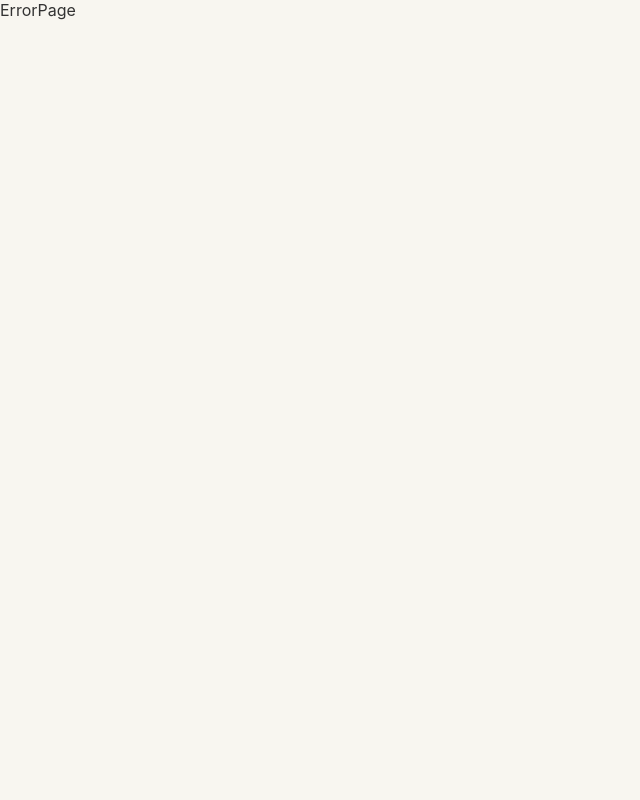
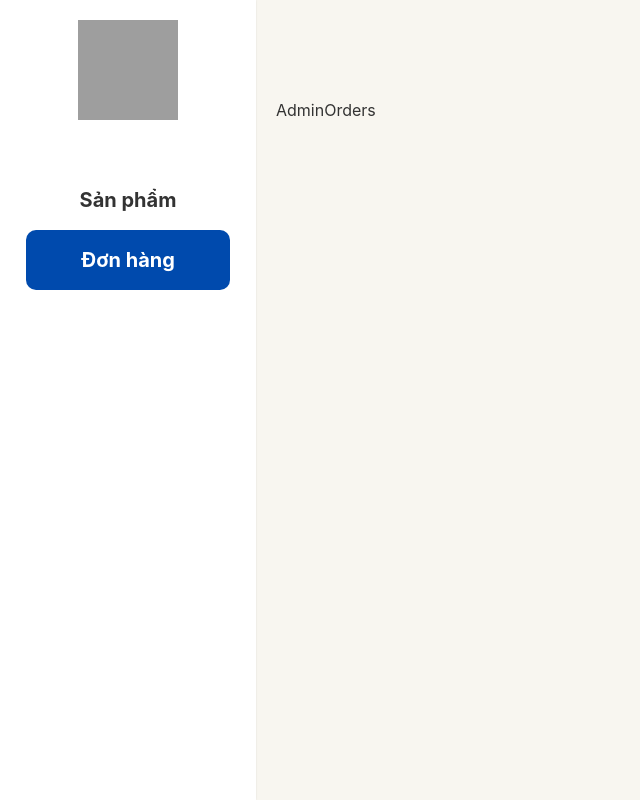
Before and after one commit to ntritin62/reactjs-bookstore, a React (Create React App) app in the folder frontend/: page /admin/orders in a window 1280 px wide. Before the commit this address had no page. Shown: the whole page, without its empty margins (0-640 px from the left). Built offline with nearby package versions, Linux system fonts and the light colour scheme; grey boxes are pictures that could not be loaded.

Commit message:
Add Admin  SideBar

```diff
--- a/frontend/src/constants/routes.js
+++ b/frontend/src/constants/routes.js
@@ -3,4 +3,5 @@ export const LOGIN = '/login';
 export const SIGNUP = '/sign-up';
 export const CHECKOUT = '/check-out';
 export const LASTSTEPCHECKOUT = '/last-step-checkout';
-export const ORDERS = 'orders';
+export const ORDERS = '/orders';
+export const ADMIN = '/admin';
--- /dev/null
+++ b/frontend/src/pages/Admin/AdminLayout.js
@@ -0,0 +1,21 @@
+import React from 'react';
+import { Outlet } from 'react-router-dom';
+import SideBar from './components/SideBar';
+import { styled } from 'styled-components';
+const AdminLayout = () => {
+  return (
+    <Container>
+      <SideBar />
+      <Outlet />
+    </Container>
+  );
+};
+
+export default AdminLayout;
+
+const Container = styled.div`
+  display: grid;
+  grid-template-areas: 'sidebar main';
+  width: 100%;
+  grid-template-columns: 1fr 4fr;
+`;
--- /dev/null
+++ b/frontend/src/pages/Admin/AdminOrders.js
@@ -0,0 +1,13 @@
+import React from 'react';
+import { styled } from 'styled-components';
+
+const AdminOrders = () => {
+  return <Container>AdminOrders</Container>;
+};
+
+export default AdminOrders;
+
+const Container = styled.div`
+  grid-area: main;
+  padding: 100px 20px;
+`;
--- /dev/null
+++ b/frontend/src/pages/Admin/AdminProducts.js
@@ -0,0 +1,13 @@
+import React from 'react';
+import { styled } from 'styled-components';
+
+const AdminProducts = () => {
+  return <Container>AdminProducts</Container>;
+};
+
+export default AdminProducts;
+
+const Container = styled.div`
+  grid-area: main;
+  padding: 100px 20px;
+`;
--- /dev/null
+++ b/frontend/src/pages/Admin/components/SideBar.js
@@ -0,0 +1,61 @@
+import React from 'react';
+import { NavLink } from 'react-router-dom';
+import { styled } from 'styled-components';
+
+const SideBar = () => {
+  return (
+    <Container>
+      <img src="./images/logo.svg" alt="" />
+      <NavLink
+        to="/admin/products"
+        className={({ isActive }) => (isActive ? 'active' : '')}
+      >
+        Sản phẩm
+      </NavLink>
+      <NavLink
+        to="/admin/orders"
+        className={({ isActive }) => (isActive ? 'active' : '')}
+      >
+        Đơn hàng
+      </NavLink>
+    </Container>
+  );
+};
+
+export default SideBar;
+
+const Container = styled.div`
+  grid-area: sidebar;
+  width: 100%;
+  display: flex;
+  flex-direction: column;
+  align-items: center;
+  background-color: #fff;
+  height: 100vh;
+  padding: 20px 0;
+  box-shadow: 0 0 2px rgba(0, 0, 0, 0.1);
+  img {
+    width: 100px;
+    height: 100px;
+    margin-bottom: 50px;
+  }
+  a {
+    display: block;
+    width: 80%;
+    height: 40px;
+    font-size: 20px;
+    font-weight: 700;
+    text-align: center;
+    border-radius: 10px;
+    padding: 30px;
+    display: flex;
+    align-items: center;
+    justify-content: center;
+    color: #333333;
+    transition: all 200ms ease-in;
+  }
+  .active {
+    background-color: #004aad;
+    color: #fff;
+  }
+`;
```
Also changed, not shown: frontend/src/App.js (+11 -0 lines), 1 other file (tests, documents, lock files or other folders).
